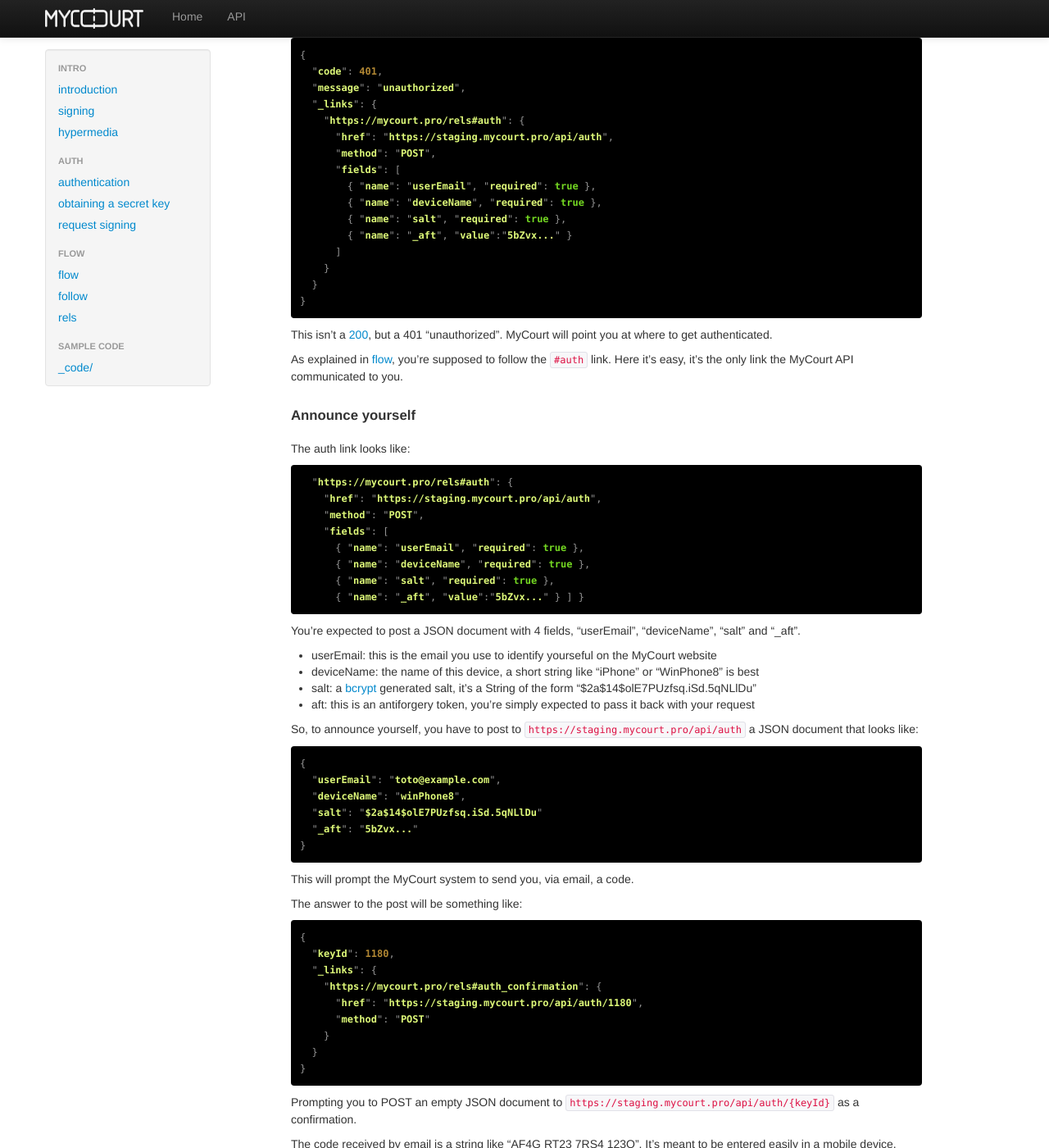
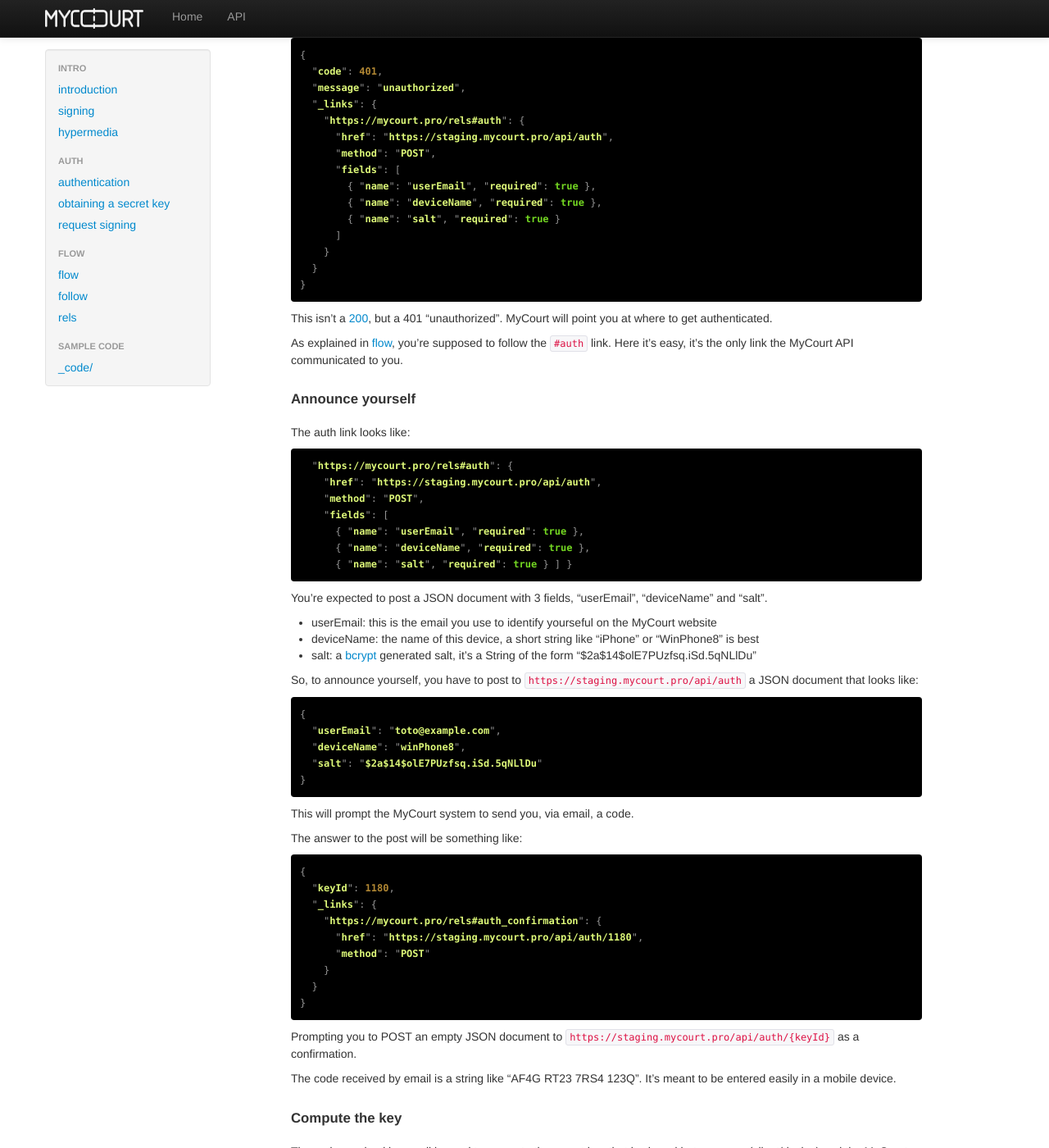
Before and after one commit to mycourtpro/mycourtpro.github.io, a Jekyll site: the page built from api/auth.md, in a window 1280 px wide and 1400 px high, scrolled down 1348 px. Shown: the whole window at 82% size. Built offline with Jekyll 4.4.1, drawn with Linux system fonts in a browser that asks for light colours.

Commit message:
remove _aft references

````diff
--- a/api/auth.md
+++ b/api/auth.md
@@ -43,8 +43,7 @@ You'll get a JSON document looking like:
       "fields": [
         { "name": "userEmail", "required": true },
         { "name": "deviceName", "required": true },
-        { "name": "salt", "required": true },
-        { "name": "_aft", "value":"5bZvx..." }
+        { "name": "salt", "required": true }
       ]
     }
   }
@@ -66,16 +65,14 @@ The auth link looks like:
     "fields": [
       { "name": "userEmail", "required": true },
       { "name": "deviceName", "required": true },
-      { "name": "salt", "required": true },
-      { "name": "_aft", "value":"5bZvx..." } ] }
+      { "name": "salt", "required": true } ] }
 {% endhighlight %}
 
-You're expected to post a JSON document with 4 fields, "userEmail", "deviceName", "salt" and "_aft".
+You're expected to post a JSON document with 3 fields, "userEmail", "deviceName" and "salt".
 
 * userEmail: this is the email you use to identify yourseful on the MyCourt website
 * deviceName: the name of this device, a short string like "iPhone" or "WinPhone8" is best
 * salt: a [bcrypt](http://en.wikipedia.org/wiki/Bcrypt) generated salt, it's a String of the form "$2a$14$olE7PUzfsq.iSd.5qNLlDu"
-* aft: this is an antiforgery token, you're simply expected to pass it back with your request
 
 So, to announce yourself, you have to post to ```https://staging.mycourt.pro/api/auth``` a JSON document that looks like:
 
@@ -84,7 +81,6 @@ So, to announce yourself, you have to post to ```https://staging.mycourt.pro/api
   "userEmail": "toto@example.com",
   "deviceName": "winPhone8",
   "salt": "$2a$14$olE7PUzfsq.iSd.5qNLlDu"
-  "_aft": "5bZvx..."
 }
 {% endhighlight %}
 
````
